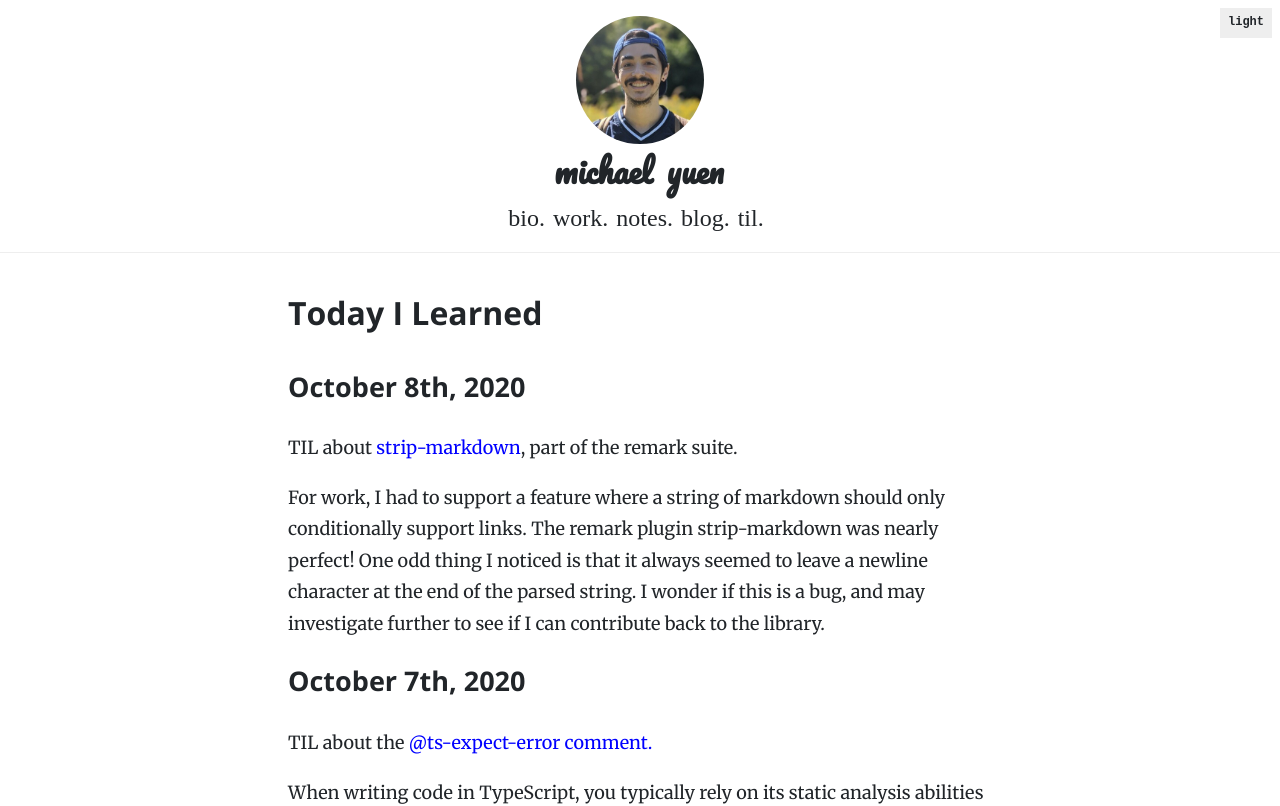
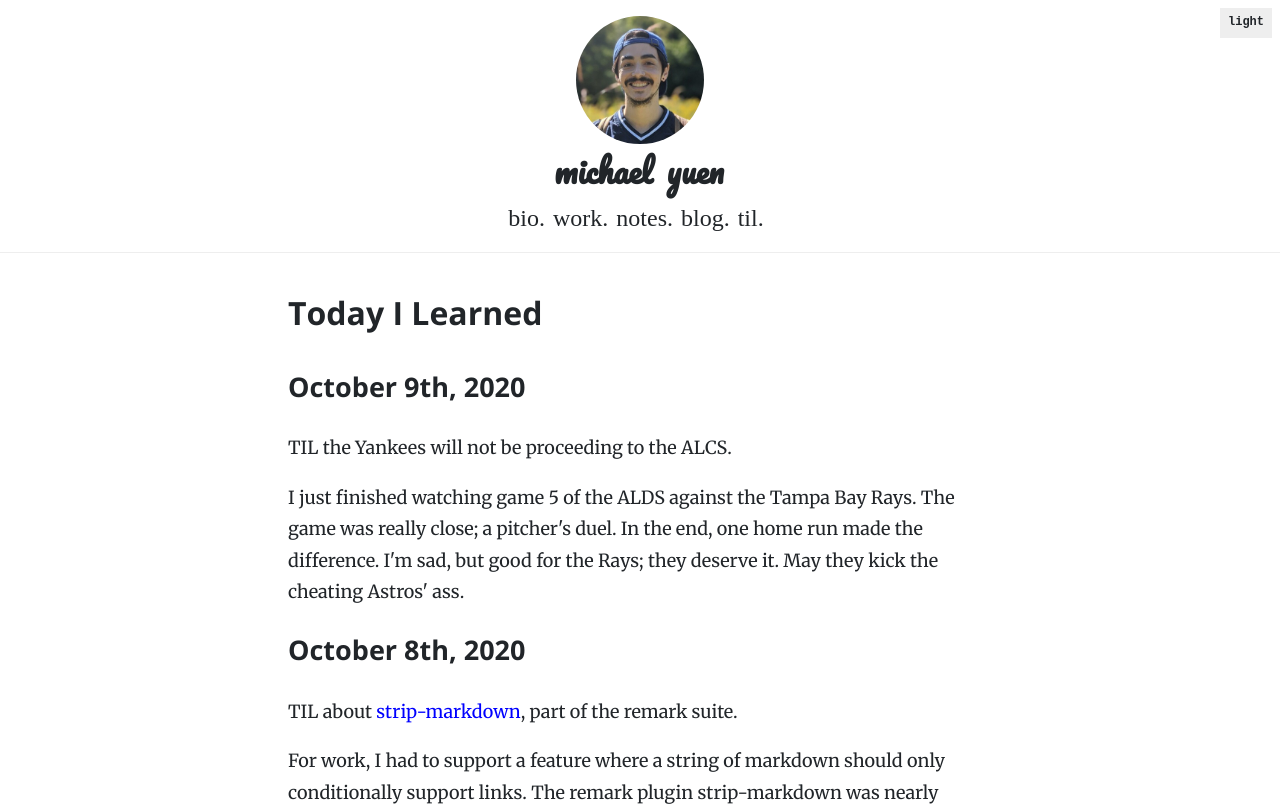
Before and after one commit to michaelyuen/personal-website, a Next.js app in the folder v5/: page /today-i-learned in a window 1280 px wide. Shown: the top 806 px of the page. Built offline with nearby package versions, Linux system fonts and the light colour scheme; a web font is replaced by a local one.

Commit message:
Add TIL for 2020-10-09

```diff
--- a/v5/pages/today-i-learned.tsx
+++ b/v5/pages/today-i-learned.tsx
@@ -2,6 +2,14 @@ export default function TIL() {
   return (
     <section className="TILContainer">
       <h1>Today I Learned</h1>
+      <h2>October 9th, 2020</h2>
+      <p>TIL the Yankees will not be proceeding to the ALCS.</p>
+      <p>
+        I just finished watching game 5 of the ALDS against the Tampa Bay Rays.
+        The game was really close; a pitcher's duel. In the end, one home run
+        made the difference. I'm sad, but good for the Rays; they deserve it.
+        May they kick the cheating Astros' ass.
+      </p>
       <h2>October 8th, 2020</h2>
       <p>
         TIL about{" "}
```
